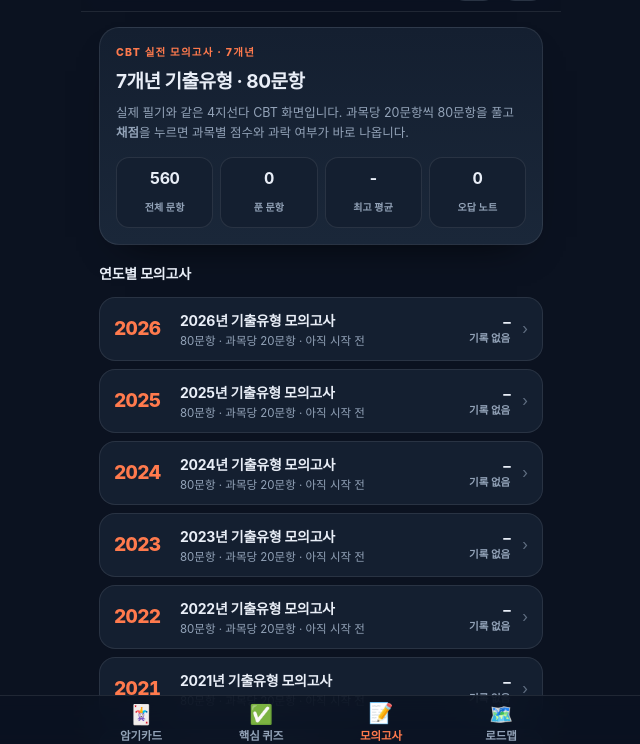
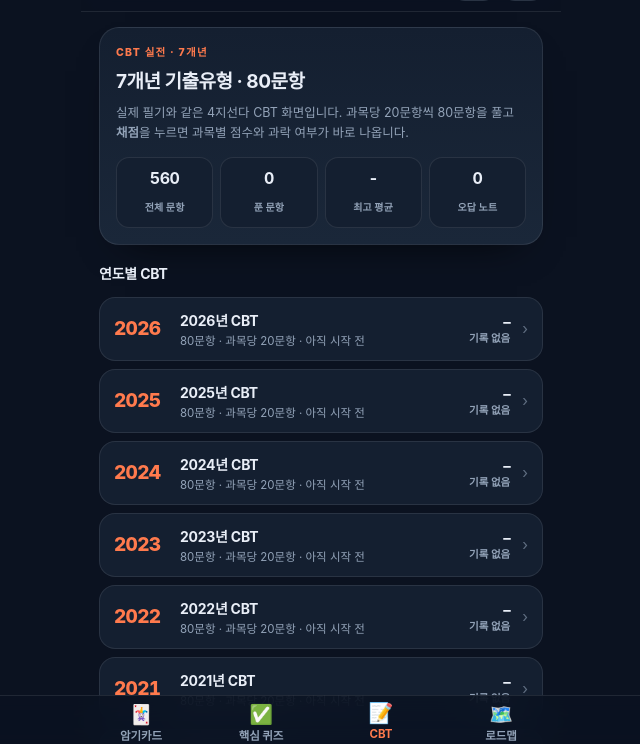
Before and after one commit to younglak96-arch/sanangi-study, a plain HTML site: page sobang/index.html in a window 1280 px wide. Shown: the part 50-794 px from the top of the page, without its empty margins (319-959 px from the left). Drawn offline with Linux system fonts and the light colour scheme.

Commit message:
탭·세트 이름 모의고사 → CBT

```diff
--- a/sobang/index.html
+++ b/sobang/index.html
@@ -241,7 +241,7 @@ footer.foot{text-align:center;font-size:11px;color:var(--muted);line-height:1.6;
   .qtext,.atext{font-size:18px}
   .chip{font-size:11.5px;padding:5px 7px}
 }
-/* ================= CBT v2 : 모의고사 선택 화면 ================= */
+/* ================= CBT v2 : 세트 선택 화면 ================= */
 .hero{border:1px solid var(--line);border-radius:20px;background:linear-gradient(180deg,var(--surface),var(--surface2));padding:16px;box-shadow:var(--shadow)}
 .hero .kick{font-size:10.5px;font-weight:800;letter-spacing:.12em;color:var(--accent);margin-bottom:6px}
 .hero h2{margin:0 0 5px;font-size:19px;letter-spacing:-.5px}
@@ -593,10 +593,10 @@ body.fs-3{--fs:1.3}
       </div>
     </section>
 
-    <!-- ============ 실전 모의고사 ============ -->
+    <!-- ============ 실전 CBT ============ -->
     <section class="view active" id="viewQuiz">
       <div class="hero">
-        <div class="kick">CBT 실전 모의고사 · 7개년</div>
+        <div class="kick">CBT 실전 · 7개년</div>
         <h2>7개년 기출유형 · 80문항</h2>
         <p>실제 필기와 같은 4지선다 CBT 화면입니다. 과목당 20문항씩 80문항을 풀고 <b>채점</b>을 누르면 과목별 점수와 과락 여부가 바로 나옵니다.</p>
         <div class="hstats">
@@ -608,7 +608,7 @@ body.fs-3{--fs:1.3}
       </div>
 
       <div class="sgroup">
-        <h2>연도별 모의고사</h2>
+        <h2>연도별 CBT</h2>
         <div class="setlist" id="setList"></div>
       </div>
 
@@ -826,7 +826,7 @@ body.fs-3{--fs:1.3}
   </main>
 
   <!-- ============ CBT 플레이어 ============ -->
-  <div class="player" id="player" role="dialog" aria-modal="true" aria-label="모의고사 풀이">
+  <div class="player" id="player" role="dialog" aria-modal="true" aria-label="CBT 풀이">
     <div class="pshell">
       <div class="ptop">
         <button class="picon" id="cbtClose" aria-label="닫기">
@@ -900,7 +900,7 @@ body.fs-3{--fs:1.3}
     <div class="tabs-inner">
       <button class="tab" data-tab="cards"><span class="ic">🃏</span>암기카드</button>
       <button class="tab" data-tab="commute"><span class="ic">✅</span>핵심 퀴즈</button>
-      <button class="tab active" data-tab="quiz"><span class="ic">📝</span>모의고사</button>
+      <button class="tab active" data-tab="quiz"><span class="ic">📝</span>CBT</button>
       <button class="tab" data-tab="roadmap"><span class="ic">🗺️</span>로드맵</button>
     </div>
   </nav>
@@ -2106,17 +2106,17 @@ var BANK_S4X = [
 {i:'20-4-20',y:2020,s:4,q:'감지기 회로의 절연저항 기준은?',o:['20MΩ 이상','1MΩ 이상','0.1MΩ 이상','50MΩ 이상'],k:2,e:'감지기 회로는 직류 250V 절연저항계로 측정해 0.1MΩ 이상이어야 합니다. 비상콘센트의 20MΩ과 구분합니다.'},
 ];
 
-/* ================= CBT 모의고사 엔진 (v2) ================= */
+/* ================= CBT 엔진 (v2) ================= */
 var BANK = BANK_S1.concat(BANK_S1X, BANK_S2, BANK_S2X, BANK_S3, BANK_S3X, BANK_S4, BANK_S4X);
 
 var SETS = [
-  {id:'y2026', y:2026, title:'2026년 기출유형 모의고사', short:'2026년 기출유형'},
-  {id:'y2025', y:2025, title:'2025년 기출유형 모의고사', short:'2025년 기출유형'},
-  {id:'y2024', y:2024, title:'2024년 기출유형 모의고사', short:'2024년 기출유형'},
-  {id:'y2023', y:2023, title:'2023년 기출유형 모의고사', short:'2023년 기출유형'},
-  {id:'y2022', y:2022, title:'2022년 기출유형 모의고사', short:'2022년 기출유형'},
-  {id:'y2021', y:2021, title:'2021년 기출유형 모의고사', short:'2021년 기출유형'},
-  {id:'y2020', y:2020, title:'2020년 기출유형 모의고사', short:'2020년 기출유형'}
+  {id:'y2026', y:2026, title:'2026년 CBT', short:'2026년 CBT'},
+  {id:'y2025', y:2025, title:'2025년 CBT', short:'2025년 CBT'},
+  {id:'y2024', y:2024, title:'2024년 CBT', short:'2024년 CBT'},
+  {id:'y2023', y:2023, title:'2023년 CBT', short:'2023년 CBT'},
+  {id:'y2022', y:2022, title:'2022년 CBT', short:'2022년 CBT'},
+  {id:'y2021', y:2021, title:'2021년 CBT', short:'2021년 CBT'},
+  {id:'y2020', y:2020, title:'2020년 CBT', short:'2020년 CBT'}
 ];
 var CIRCLED = ['①', '②', '③', '④'];
 var K2 = {
@@ -2204,7 +2204,7 @@ function titleFor(id){
   if (id === 'wr') return '오답 복습';
   if (id === 'quick') return '빠른 20문항';
   if (id === 'retry') return '오답 다시 풀기';
-  return '모의고사';
+  return 'CBT';
 }
 
 /* ---------- 토스트 ---------- */
```
Also changed, not shown: index.html (+7 -7 lines).
